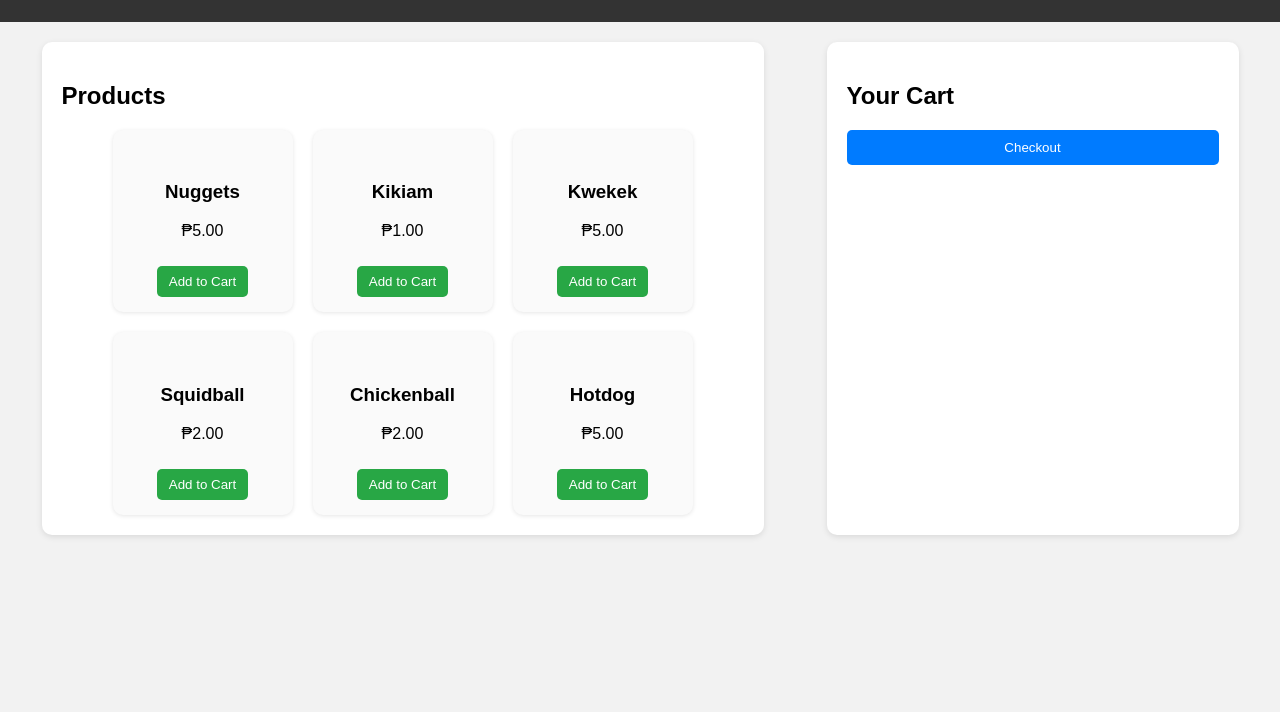
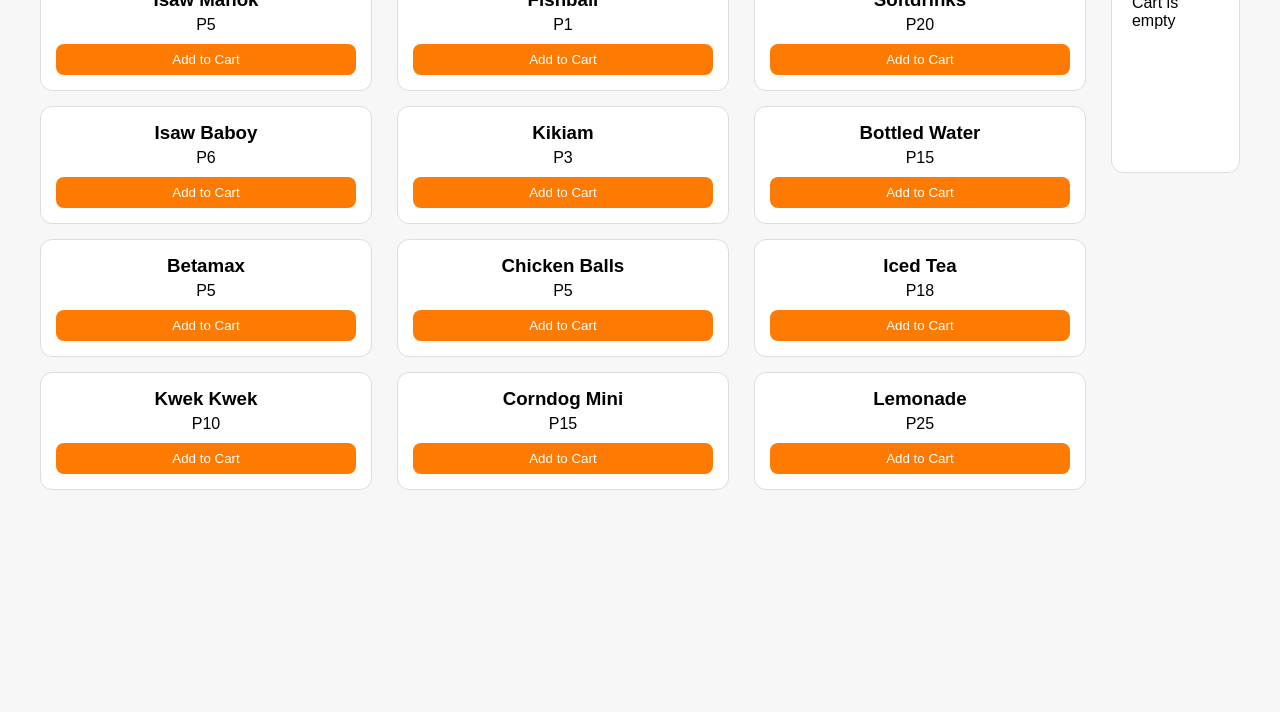
Before and after one commit to lopezrnl/Simple-Cart-System, a website: page index.html in a window 1280 px wide. Shown: the part 88-800 px from the top of the page. Drawn offline with Linux system fonts and the light colour scheme.

Commit message:
haha mali

```diff
--- a/index.html
+++ b/index.html
@@ -1,70 +1,109 @@
 <!DOCTYPE html>
 <html lang="en">
 <head>
-    <meta charset="UTF-8">
-    <meta name="viewport" content="width=device-width, initial-scale=1.0">
-    <title>Simple Cart System</title>
-    <link rel="stylesheet" href="style.css">
+  <meta charset="UTF-8" />
+  <meta name="viewport" content="width=device-width, initial-scale=1.0" />
+  <title>Street Cart</title>
+  <link rel="stylesheet" href="src/input.css" />
 </head>
+
 <body>
 
-    <header>
-        <h1>Street Cart</h1>
-    </header>
+<main id="main">
 
-    <main>
-        <section class="products">
-            <h2>Products</h2>
-            <article class="product-list">
+  <section>
+    <h2>Street Foods</h2>
+    <article>
+      <div class="product-list">
         <div class="product">
-                    <img src="" alt="">
-                    <h3>Nuggets</h3>
-                    <p>₱5.00</p>
+          <h3>Isaw Manok</h3>
+          <p>P5</p>
           <button>Add to Cart</button>
         </div>
-
         <div class="product">
-                    <img src="" alt="">
-                    <h3>Kikiam</h3>
-                    <p>₱1.00</p>
+          <h3>Isaw Baboy</h3>
+          <p>P6</p>
           <button>Add to Cart</button>
         </div>
-
         <div class="product">
-                    <img src="" alt="">
-                    <h3>Kwekek</h3>
-                    <p>₱5.00</p>
+          <h3>Betamax</h3>
+          <p>P5</p>
           <button>Add to Cart</button>
         </div>
-
         <div class="product">
-                    <img src="" alt="">
-                    <h3>Squidball</h3>
-                    <p>₱2.00</p>
+          <h3>Kwek Kwek</h3>
+          <p>P10</p>
           <button>Add to Cart</button>
         </div>
-
-                <div class="product">
-                    <img src="" alt="">
-                    <h3>Chickenball</h3>
-                    <p>₱2.00</p>
-                    <button>Add to Cart</button>
-                </div>
-
-                <div class="product">
-                    <img src="" alt="">
-                    <h3>Hotdog</h3>
-                    <p>₱5.00</p>
-                    <button>Add to Cart</button>
       </div>
     </article>
   </section>
 
-        <section class="cart">
+  <section>
+    <h2>Fried Street Foods</h2>
+    <article>
+      <div class="product-list">
+        <div class="product">
+          <h3>Fishball</h3>
+          <p>P1</p>
+          <button>Add to Cart</button>
+        </div>
+        <div class="product">
+          <h3>Kikiam</h3>
+          <p>P3</p>
+          <button>Add to Cart</button>
+        </div>
+        <div class="product">
+          <h3>Chicken Balls</h3>
+          <p>P5</p>
+          <button>Add to Cart</button>
+        </div>
+        <div class="product">
+          <h3>Corndog Mini</h3>
+          <p>P15</p>
+          <button>Add to Cart</button>
+        </div>
+      </div>
+    </article>
+  </section>
+
+  <section>
+    <h2>Drinks</h2>
+    <article>
+      <div class="product-list">
+        <div class="product">
+          <h3>Softdrinks</h3>
+          <p>P20</p>
+          <button>Add to Cart</button>
+        </div>
+        <div class="product">
+          <h3>Bottled Water</h3>
+          <p>P15</p>
+          <button>Add to Cart</button>
+        </div>
+        <div class="product">
+          <h3>Iced Tea</h3>
+          <p>P18</p>
+          <button>Add to Cart</button>
+        </div>
+        <div class="product">
+          <h3>Lemonade</h3>
+          <p>P25</p>
+          <button>Add to Cart</button>
+        </div>
+      </div>
+    </article>
+  </section>
+
+  <section class="cart-section">
     <h2>Your Cart</h2>
-            <button class="checkout">Checkout</button>
+    <article>
+      <div id="cart-box">Cart is empty</div>
+    </article>
   </section>
+
 </main>
 
+<script src="script.js"></script>
 </body>
 </html>
--- /dev/null
+++ b/script.js
@@ -0,0 +1,9 @@
+const main = document.querySelector('#main');
+
+const section = main.firstElementChild;
+const h2 = section.firstElementChild;
+const article = h2.nextElementSibling;
+const div = article.firstElementChild;
+
+const products = div.children;
+const productArray = Array.from(products);
--- a/src/input.css
+++ b/src/input.css
@@ -1 +1,91 @@
-@import "tailwindcss";
+* {
+  margin: 0;
+  padding: 0;
+  box-sizing: border-box;
+  font-family: Arial, sans-serif;
+}
+
+body {
+  background: #f7f7f7;
+  padding: 20px;
+}
+
+#main {
+  max-width: 1200px;
+  margin: auto;
+  display: flex;
+  gap: 25px;
+}
+
+section {
+  width: 72%;
+}
+
+.cart-section {
+  width: 28%;
+}
+
+h2 {
+  margin-bottom: 15px;
+  font-size: 22px;
+  color: #222;
+}
+
+.product-list {
+  display: grid;
+  grid-template-columns: repeat(auto-fill, minmax(160px, 1fr));
+  gap: 15px;
+}
+
+.product {
+  background: white;
+  padding: 15px;
+  border-radius: 12px;
+  border: 1px solid #ddd;
+  text-align: center;
+  transition: 0.25s;
+}
+
+.product:hover {
+  transform: translateY(-5px);
+  box-shadow: 0 4px 12px rgba(0,0,0,0.12);
+}
+
+.product h3 {
+  margin-bottom: 5px;
+}
+
+button {
+  margin-top: 10px;
+  width: 100%;
+  padding: 8px;
+  border: none;
+  border-radius: 8px;
+  background: #ff7a00;
+  color: white;
+  cursor: pointer;
+  transition: 0.25s;
+}
+
+button:hover {
+  background: #e16a00;
+}
+
+#cart-box {
+  padding: 20px;
+  background: white;
+  border-radius: 12px;
+  border: 1px solid #ddd;
+  min-height: 200px;
+}
+
+@media (max-width: 900px) {
+  #main {
+    flex-direction: column;
+  }
+
+  section,
+  .cart-section {
+    width: 100%;
+  }
+}
```
Lines whose indentation alone changed are shown as unchanged.
